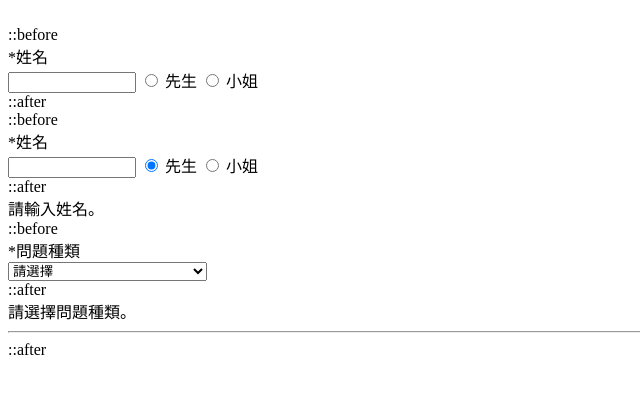
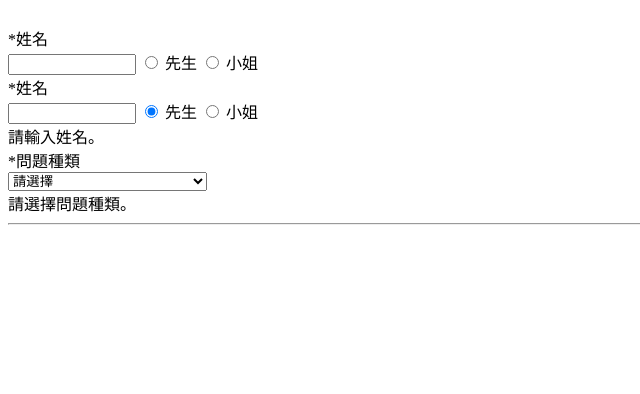
Before and after one commit to WilliamKing723/online-restaurant, a plain HTML site: page Feedback/feedback.html in a window 1280 px wide. Shown: the whole page, without its empty margins (0-640 px from the left). Drawn offline with nearby package versions, Linux system fonts and the light colour scheme.

Commit message:
feedback

```diff
--- a/Feedback/feedback.html
+++ b/Feedback/feedback.html
@@ -12,7 +12,6 @@
 	<div class="title">
 		<br>
 		<div class="row">
-			::before
             <div class="col-lg-1 col-md-1 col-xs-12">*姓名</div>
             <div class="col-lg-10 col-md-6 col-xs-12">
                 <input class="McdTxtBox" id="Name" maxlength="10" name="Name" style="width: 120px;" type="text" value="">
@@ -21,10 +20,8 @@
                 <input type="radio" id="CustF" value="2" name="CustSex">
                 <label for="SexF">小姐</label>
             </div>
-			::after
         </div>
 		<div class="row">
-			::before
             <div class="col-lg-1 col-md-1 col-xs-12">*姓名</div>
             <div class="col-lg-10 col-md-6 col-xs-12">
                 <input class="McdTxtBox" id="Name" maxlength="10" name="Name" style="width: 120px;" type="text" value="">
@@ -33,13 +30,11 @@
                 <input type="radio" id="CustF" value="2" name="CustSex">
                 <label for="SexF">小姐</label>
             </div>
-             ::after
         </div>
 		<span class="errormsg" id="errormsg_Name">請輸入姓名。</span>
 		<br>
 		<div id="QuestionLabel">
             <div class="row">
-				::before
                 <div class="col-lg-1 col-md-1 col-xs-12">*問題種類</div>
                 <div class="col-lg-10 col-md-11 col-xs-12">
                     <select class="form-control" id="sQuestionName" name="QuestionName" onchange="SetLabel(this);">
@@ -51,7 +46,6 @@
 <option value="4">其他</option>
 </select>
                 </div>
-             ::after
             </div>
             <span class="errormsg" id="errormsg_QuestionList">請選擇問題種類。
             </span>
@@ -96,30 +90,25 @@
 					</div>
 					<br>
 					<div class="row">
-						::before
 						<div class="col-lg-1 col-md-1 col-xs-12">*建議事項</div>
 						<div class="col-lg-10 col-md-9 col-xs-12">
 							<small>最大字數: 500 ，還剩: <span id="chLeft">500</span></small>
 							<br>
 							<textarea class="McdTxtArea" cols="20" id="Suggestion" maxlength="500" name="Suggestion" onkeyup="checkLength(this);" rows="4"></textarea>
                        </div>
-					   ::after
 					</div>
 					<span class="errormsg" id="errormsg_Suggestion">請輸入建議事項。</span>
 					<br>
 				    <br>
 					<div class="row">
-						::before
 						<div class="col-lg-12 col-md-12 col-xs-12">
 							<label style="font-weight: normal;">
 								<input checked="checked" data-val="true" data-val-required="NeedContact 欄位是必要項。" id="NeedContact" name="NeedContact" onchange="SetContactLabel(this, false);" type="radio" value="False">
 								"只想提供寶貴意見，不需專人回電"
 							</label>
 						</div>
-						::after
 					</div>
 					<div class="row">
-						::before
 						<div class="col-lg-2 col-md-2 col-xs-12">
 							<label style="font-weight: normal;">
 								<input id="NeedContact" name="NeedContact" onchange="SetContactLabel(this,true);" type="radio" value="True">
@@ -169,14 +158,12 @@
 	</span>
 	<br>
 	</div>
-	::after
     </div>
 	<br>
     <br>
 	<input id="CaptchaDeText" name="CaptchaDeText" type="hidden" value=
 	"00dcc3b035be438cb3a2d3edf81d8442">
 	<div class="row">
-      ::before
 		<div class="col-lg-1 col-md-1 col-xs-12">*驗證碼</div>
 		<img class="col-lg-2 col-md-2" style="display:normal" id="CaptchaImage"
 		src="/contact/DefaultCaptcha/Generate?t=00dcc3b035be438cb3a2d3edf81d8442">
@@ -209,12 +196,10 @@
 					style="display:inline;">刷新驗證碼</a>
                     </div>
 		          </div>
-	              ::after
 	           </div>
 			   <span class="errormsg" id="errormsg_Valid" style="display:block"><span class="field-validation-valid" data-valmsg-for="CaptchaInputText" data-valmsg-replace="true"></span></span>
 			   <br>
 			   <div class="row">
-                 ::before
 				<div class="col-lg-12 col-md-12 col-xs-12" style="margin-right: 10px;">
 					<label for="cbAgree">
 						<input class="cbAgree" data-val="true" data-val-required="TermChecked 欄位是必要項。" id="TermChecked" name="TermChecked" type="checkbox" value="true"><input name="TermChecked" type="hidden" value="false">
@@ -224,13 +209,11 @@
 						「<a href="/contact/index/Privacy?Length=5" target="_blank">隱私權聲明</a>」
 					</label>
 				</div>
-				::after
 			</div>
 			<span class="errormsg" id="errormsg_TermsOfService"></span>
 			<br>
 			<br>
 			<div class="row">
-			  ::before
 			<div class="col-lg-2 col-md-2 col-xs-6">
             <input id="submitbutton" class="btn-lg btn-sm btn-xs btn-block"
 			name="submitbutton" type="submit" value="確認送出" onclick="
@@ -238,7 +221,6 @@
 			</div>
 			<br>
 			<br>
-			::after
 			</div>
 			<br>
 			<br>
@@ -246,7 +228,6 @@
 			</form>
 			<hr>
 			<footer> </footer>
-			::after
         </div>
 		<br>
 		<br>
```
